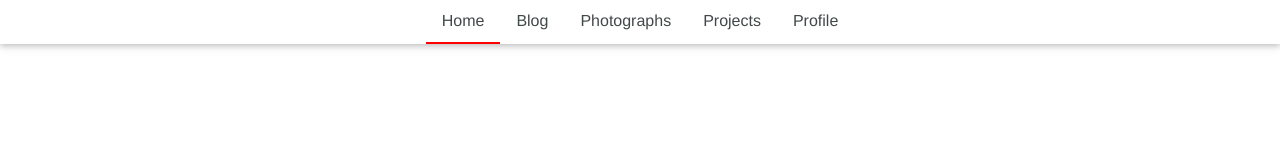
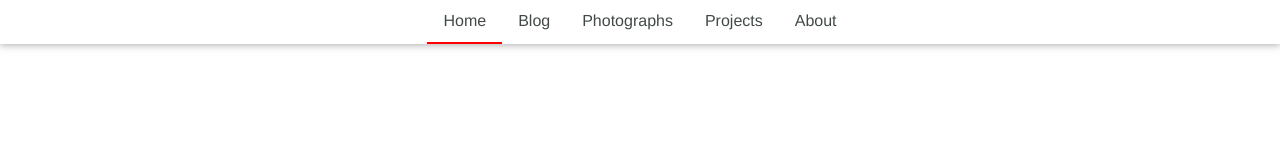
Before and after one commit to mingming-lu/lmm, a Vue app in the folder app/: page /home in a window 1280 px wide. Shown: the top 160 px of the page. Built offline with nearby package versions, Linux system fonts and the light colour scheme; some icons are missing.

Commit message:
change router name

```diff
--- a/app/src/App.vue
+++ b/app/src/App.vue
@@ -74,9 +74,9 @@ export default {
           icon: 'fa-star-half-o'
         },
         {
-          link: '/profile',
-          name: 'Profile',
-          icon: 'fa-user'
+          link: '/about',
+          name: 'About',
+          icon: 'fa-info'
         }
       ]
     }
--- a/app/src/router/index.js
+++ b/app/src/router/index.js
@@ -6,7 +6,7 @@ import Blog from '@/components/blog/Blog'
 import BlogList from '@/components/blog/List'
 import Photos from '@/components/Photos'
 import Projects from '@/components/Project'
-import Profile from '@/components/Profile'
+import About from '@/components/About'
 
 Vue.use(Router)
 
@@ -52,8 +52,8 @@ export default new Router({
       component: Projects
     },
     {
-      path: '/profile',
-      component: Profile
+      path: '/about',
+      component: About
     }
   ]
 })
```
